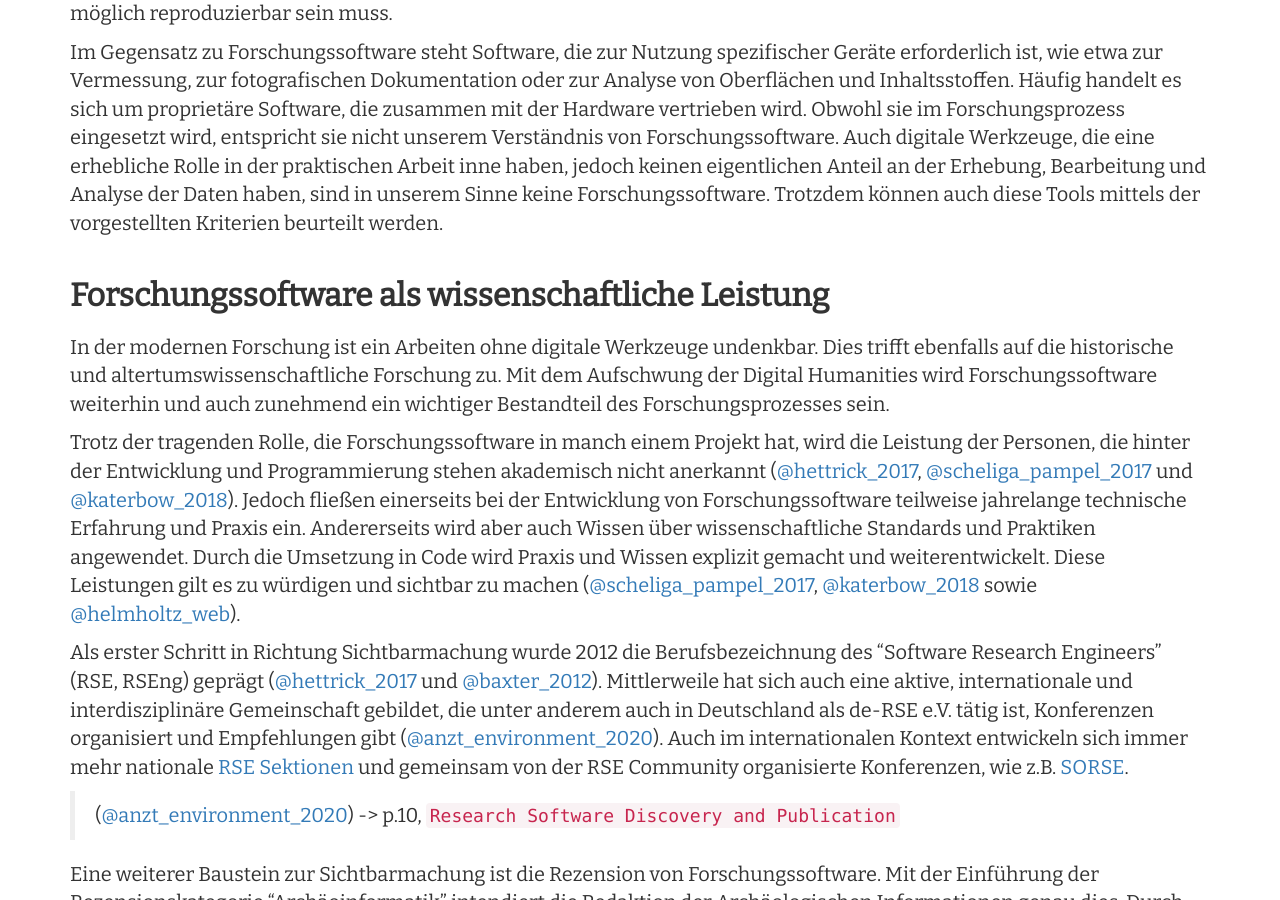
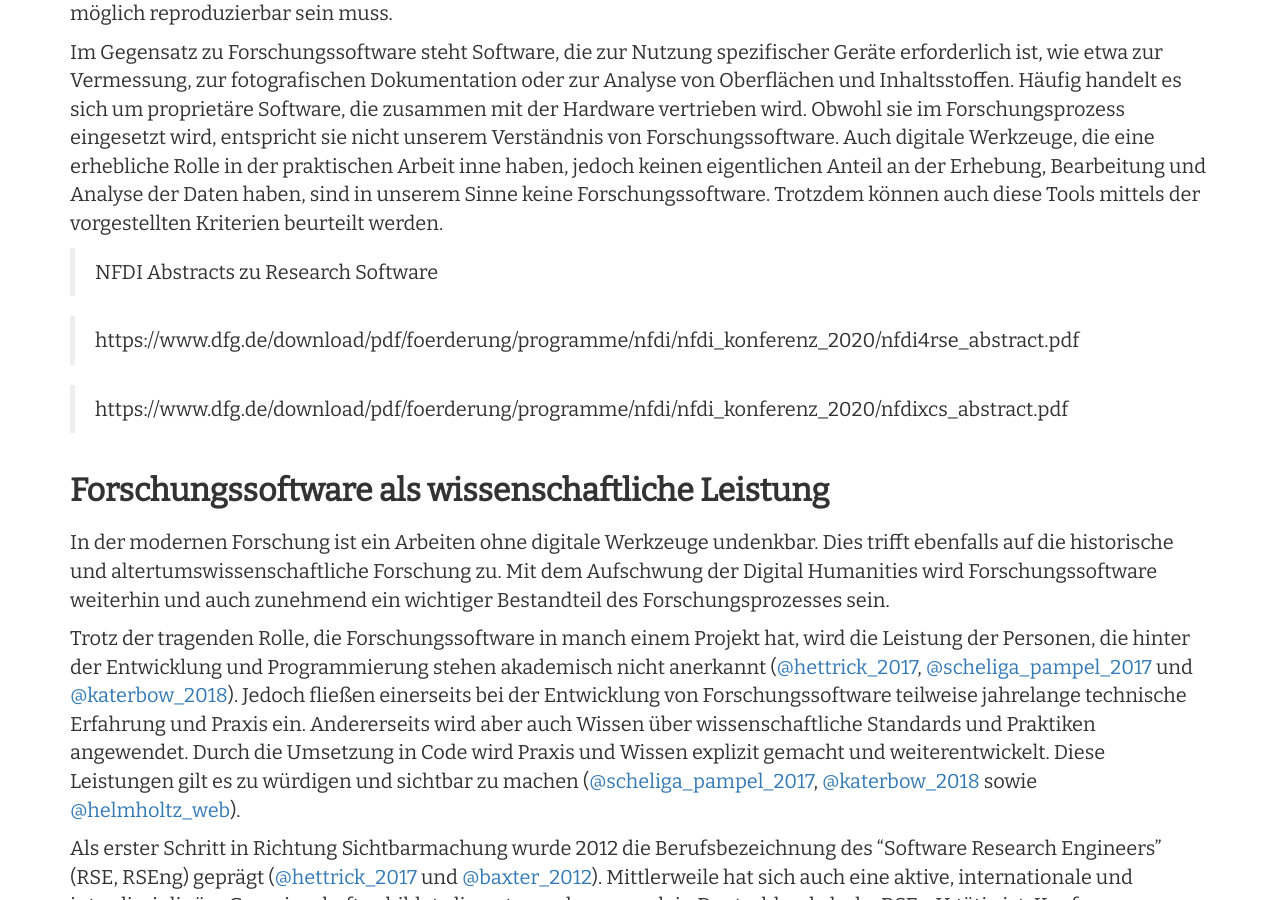
Before and after one commit to Research-Squirrel-Engineers/Impuls_SoftwareRezensionen_DGUF, a Jekyll site: the page built from Draft.md, in a window 1280 px wide and 900 px high, scrolled down 1875 px. Built offline with Jekyll 4.4.1, drawn with Linux system fonts in a browser that asks for light colours; nearby versions of some CDN libraries.

Commit message:
mehr quellen für forschungssoftware aus NFDI abstracts

```diff
--- a/Draft.md
+++ b/Draft.md
@@ -56,6 +56,12 @@ Die weiter unten vorgestellten Kriterien zur Rezension von Software zielen prim
 Forschungssoftware kann entweder für einen sehr spezifischen Bedarf oder einen allgemeinen Anwendungsbereich entwickelt worden. Sie ist dabei stets Teil des Forschungsprozesses, der in allen seinen Punkten nachvollziehbar und soweit möglich reproduzierbar sein muss.
 
 Im Gegensatz zu Forschungssoftware steht Software, die zur Nutzung spezifischer Geräte erforderlich ist, wie etwa zur Vermessung, zur fotografischen Dokumentation oder zur Analyse von Oberflächen und Inhaltsstoffen. Häufig handelt es sich um proprietäre Software, die zusammen mit der Hardware vertrieben wird. Obwohl sie im Forschungsprozess eingesetzt wird, entspricht sie nicht unserem Verständnis von Forschungssoftware. Auch digitale Werkzeuge, die eine erhebliche Rolle in der praktischen Arbeit inne haben, jedoch keinen eigentlichen Anteil an der Erhebung, Bearbeitung und Analyse der Daten haben, sind in unserem Sinne keine Forschungssoftware. Trotzdem können auch diese Tools mittels der vorgestellten Kriterien beurteilt werden.
+
+> NFDI Abstracts zu Research Software
+
+> https://www.dfg.de/download/pdf/foerderung/programme/nfdi/nfdi_konferenz_2020/nfdi4rse_abstract.pdf
+
+> https://www.dfg.de/download/pdf/foerderung/programme/nfdi/nfdi_konferenz_2020/nfdixcs_abstract.pdf
 
 ### Forschungssoftware als wissenschaftliche Leistung
 
```
